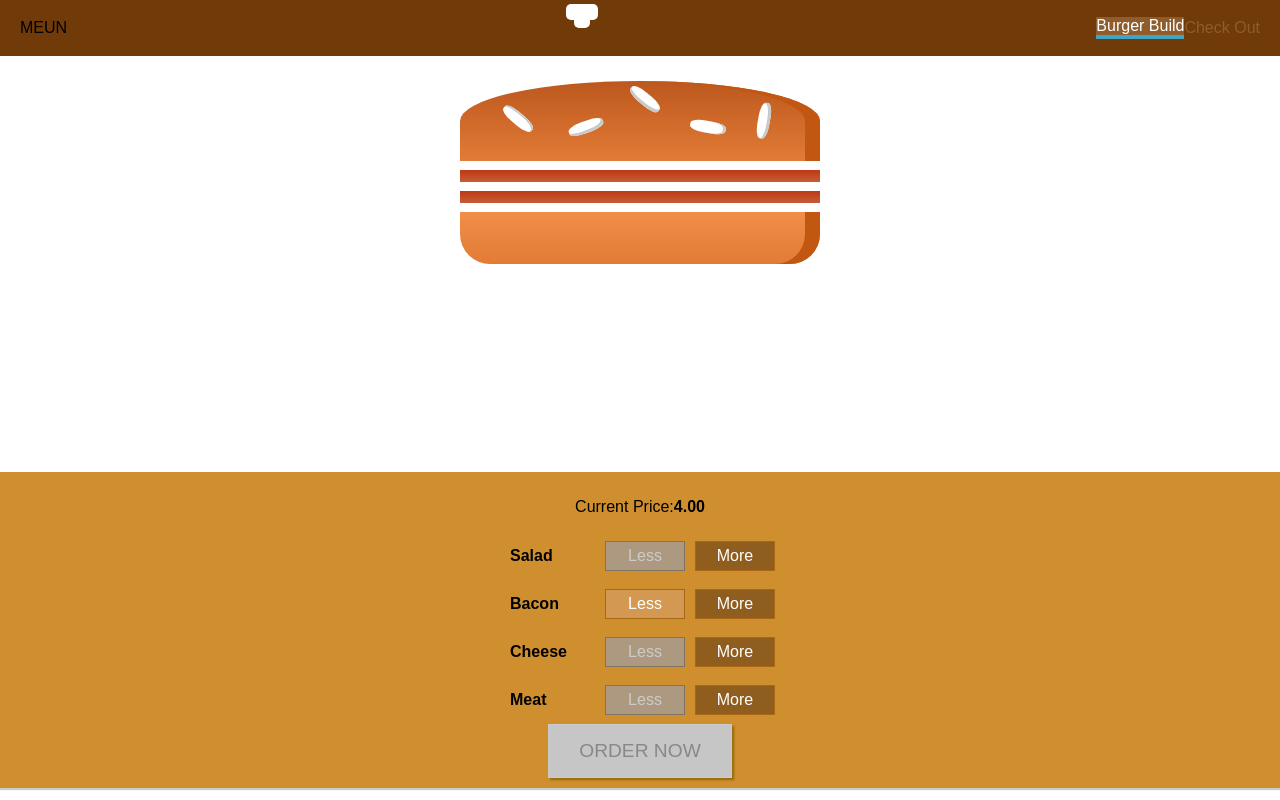
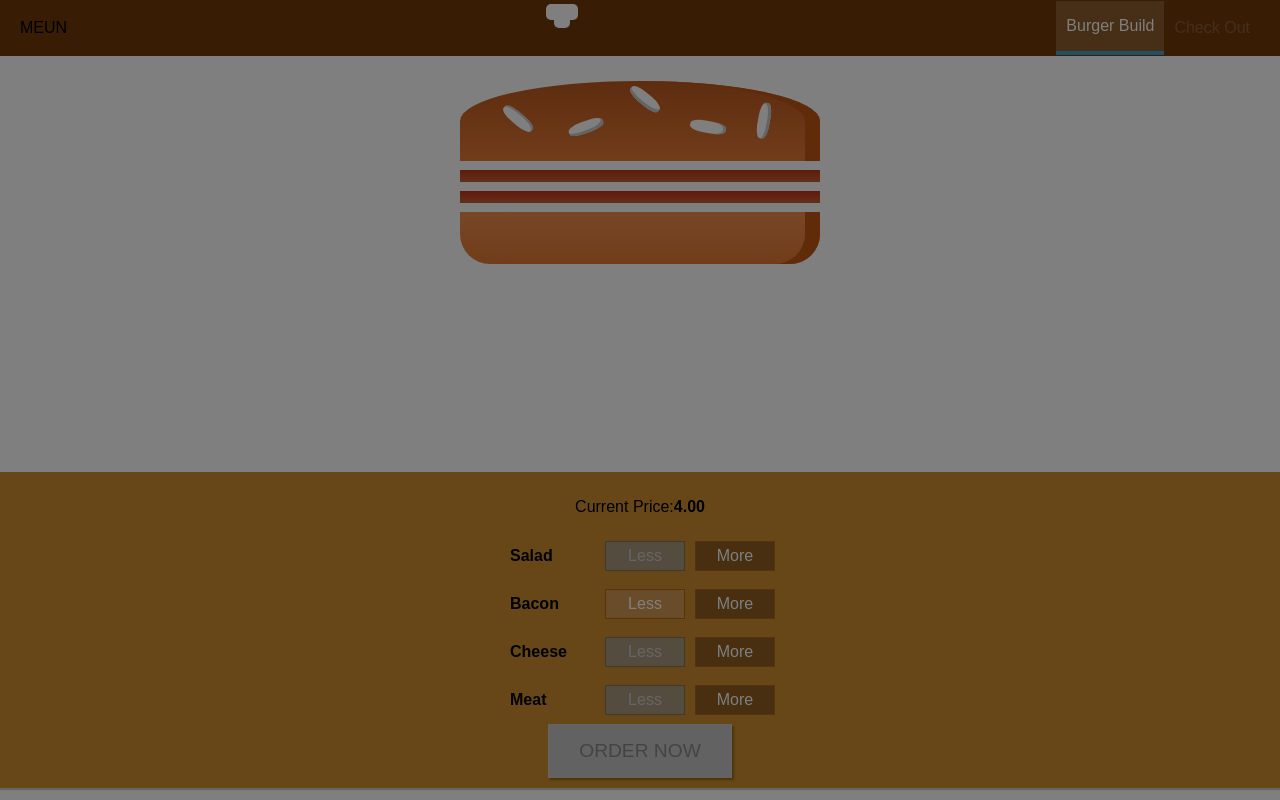
Before and after one commit to peterlxb/react-burger, a React (Create React App) app: page / in a window 1280 px wide. Built offline with nearby package versions, Linux system fonts and the light colour scheme.

Commit message:
Add sideDrawer toggle

```diff
--- a/src/components/Layout/Layout.js
+++ b/src/components/Layout/Layout.js
@@ -1,17 +1,38 @@
-import React from 'react';
+import React,{Component} from 'react';
 import Aux from '../../hoc/Aux';
 import Toolbar from '../Navigation/Toolbar/Toolbar';
 import SideDrawer from '../Navigation/SideDrawer/SideDrawer';
 import './Layout.css';
 
-const layout = (props) => (
-  <Aux>
-    <Toolbar />
-    <SideDrawer />
-    <main className="Content">
-      {props.children}
-    </main>
-  </Aux>
-);
+class Layout extends Component {
 
-export default layout
+  state = {
+    showSideDrawer: true
+  }
+
+  sideDrawerClosedHandler = () => {
+    this.setState({showSideDrawer: false});
+  }
+
+  sideDrawerToggleHandler = () => {
+    this.setState( (prevState) => {
+      return {showSideDrawer: !prevState.showSideDrawer};
+    });
+  }
+
+  render() {
+    return (
+      <Aux>
+        <Toolbar drawerToggleClicked={this.sideDrawerToggleHandler}/>
+        <SideDrawer
+          open={this.state.showSideDrawer}
+          closed={this.sideDrawerClosedHandler} />
+        <main className="Content">
+          {this.props.children}
+        </main>
+      </Aux>
+    )
+  }
+}
+
+export default Layout
--- a/src/components/Navigation/NavigationItems/NavigationItem/NavigationItem.css
+++ b/src/components/Navigation/NavigationItems/NavigationItem/NavigationItem.css
@@ -9,6 +9,7 @@
   color: #8F5C2C;
   text-decoration: none;
   width: 100%;
+  padding: 16px 10px;
   box-sizing: border-box;
   display: block;
 }
--- /dev/null
+++ b/src/components/Navigation/SideDrawer/DrawerToggle/DrawerToggle.js
@@ -0,0 +1,7 @@
+import React from 'react';
+
+const drawerToggle = (props) => (
+  <div onClick={props.clicked}>MEUN</div>
+);
+
+export default drawerToggle;
--- a/src/components/Navigation/SideDrawer/SideDrawer.js
+++ b/src/components/Navigation/SideDrawer/SideDrawer.js
@@ -2,11 +2,20 @@ import React from 'react';
 import './SideDrawer.css';
 import Logo from '../../Logo/Logo';
 import NavigationItems from '../NavigationItems/NavigationItems';
+import Backdrop from '../../UI/Backdrop/Backdrop';
+import Aux from '../../../hoc/Aux';
 
 const sideDrawer = (props) => {
-  // ...
+  //move the sideDrawer
+  let attachedClassed = ['SideDrawer','Close'];
+  if (props.open) {
+    attachedClassed = ['SideDrawer','Open'];
+  }
+
   return (
-    <div className="SideDrawer">
+    <Aux>
+      <Backdrop show={props.open} clicked={props.closed}/>
+      <div className={attachedClassed.join(' ')}>
         <div className="Logo">
           <Logo />
         </div>
@@ -14,6 +23,7 @@ const sideDrawer = (props) => {
           <NavigationItems />
         </nav>
       </div>
+    </Aux>
   )
 };
 
--- a/src/components/Navigation/Toolbar/Toolbar.js
+++ b/src/components/Navigation/Toolbar/Toolbar.js
@@ -2,10 +2,11 @@ import React from 'react';
 import './Toolbar.css';
 import Logo from '../../Logo/Logo';
 import NavigationItems from '../NavigationItems/NavigationItems';
+import DrawerToggle from '../SideDrawer/DrawerToggle/DrawerToggle';
 
 const toolbar = (props) => (
   <header className="Toolbar">
-    <div>MEUN</div>
+    <DrawerToggle clicked={props.drawerToggleClicked} />
     <div className="Logo">
       <Logo />
     </div>
```
Lines whose indentation alone changed are shown as unchanged.
